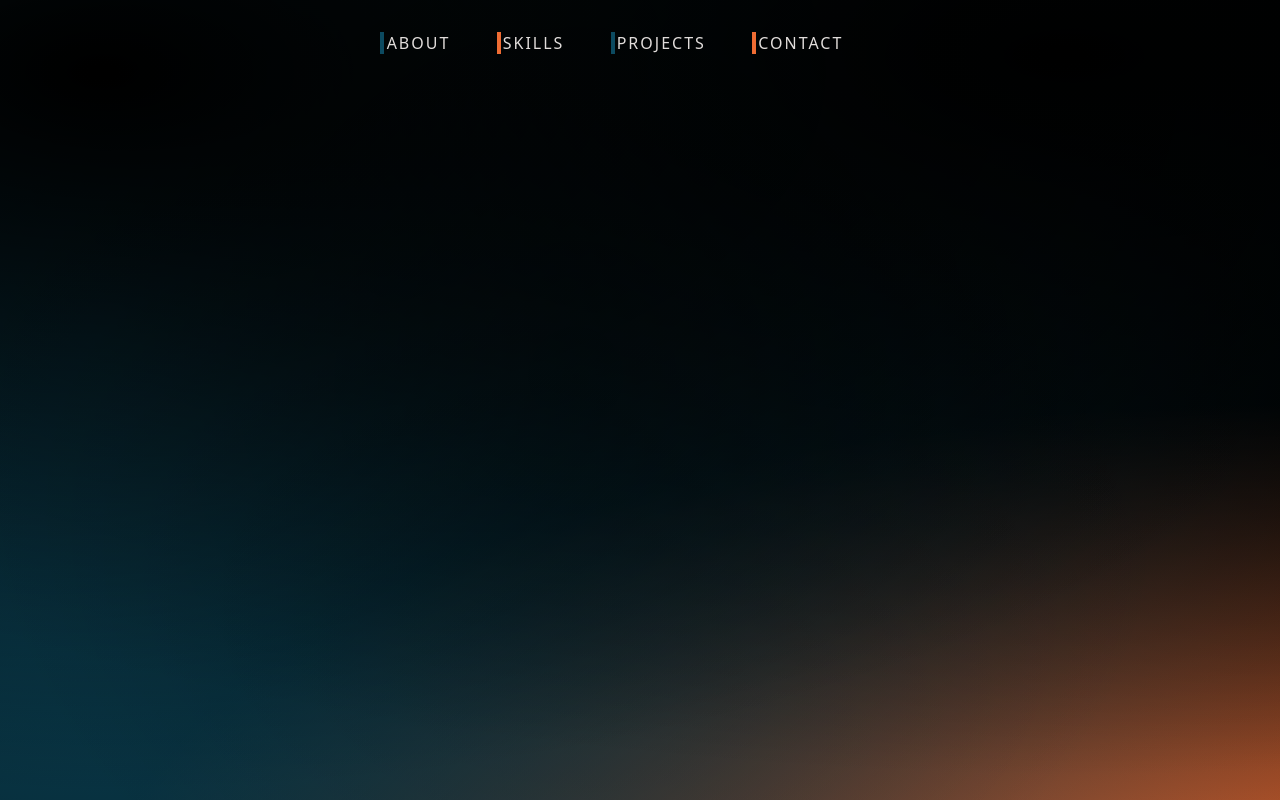
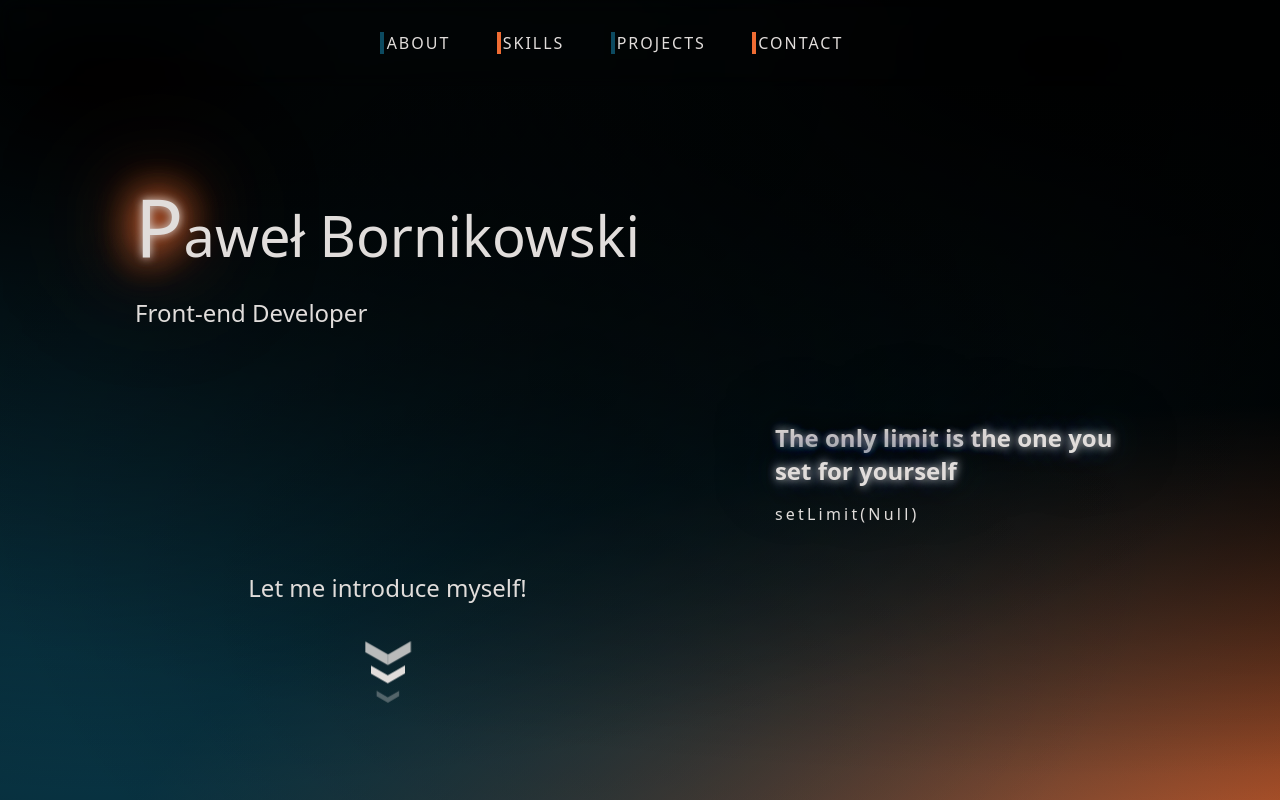
Before and after one commit to AoiTechDev/portffolio, a Next.js app: page / in a window 1280 px wide. Built offline with nearby package versions, Linux system fonts and the light colour scheme.

Commit message:
Style welcome page and add animations

```diff
--- a/app/page.jsx
+++ b/app/page.jsx
@@ -3,13 +3,14 @@ import Contact from "@components/Contact";
 import Footer from "@components/Footer";
 import Projects from "@components/Projects";
 import Skills from "@components/Skills";
+import Header from "@components/introduce/Header";
 import React from "react";
 
 const Home = () => {
   return (
     <>
       <main>
-
+        <Header/>
       </main>
       <About/>
       {/* <section className="skills"></section>
--- /dev/null
+++ b/components/introduce/Header.jsx
@@ -0,0 +1,33 @@
+import React from "react";
+import Image from "next/image";
+import myphoto from "../../assets/images/myphoto.png";
+import "animate.css";
+
+const Header = () => {
+  return (
+    <div className="header">
+      <div className="main-left-container">
+        <div className="my-name">
+          <h1>
+            <span>Paweł</span> <span>Bornikowski</span>
+          </h1>
+          <h3>Front-end Developer</h3>
+        </div>
+        <div className="introducer">
+          <h2>Let me introduce myself!</h2>
+          <div className="arrow-container">
+            <span className="arrow a1"></span>
+            <span className="arrow a2"></span>
+            <span className="arrow a3"></span>
+          </div>
+        </div>
+      </div>
+
+      <div className="motiv-text ">
+        <h3>The only limit is the one you set for yourself</h3>
+        <span>setLimit(Null)</span>
+      </div>
+    </div>
+  );
+};
+export default Header;
--- a/styles/_burger-menu.sass
+++ b/styles/_burger-menu.sass
@@ -1,8 +1,7 @@
 @import 'mixin'
 @import 'variables'
 @import 'navbar'
-@mixin rotate($deg)
-    @include transform(rotate(#{$deg}deg))
+
 
 #burger-menu-open
     visibility: hidden
--- /dev/null
+++ b/styles/_keyframes.sass
@@ -0,0 +1,44 @@
+@keyframes fadeInLeft
+    from
+        opacity: 0
+        transform: translate3d(-100%,0,0)
+    to
+        opacity: 1
+        transform: translate3d(0,0,0)
+
+@keyframes fadeInDown
+    from
+        opacity: 0
+        transform: translate3d(0,-100%,0)
+    to
+        opacity: 1
+        transform: translate3d(0,0,0)
+
+@keyframes typing
+    from
+        width: 0
+    to
+        width: 100%
+
+@keyframes neon
+    from
+        text-shadow: 0 0 10px #{$grey},0 0 35px #{$blue},0 0 40px #{$blue},0 0 50px #{$blue},0 0 80px #{$blue}, 0 0 150px #{$blue}, 0 0 180px #{$blue}
+    to
+        text-shadow: 0 0 10px #{$grey},0 0 20px #{$grey},0 0 80px #{$blue},0 0 100px #{$blue},0 0 150px #{$blue}
+
+$base: 0.6rem
+@keyframes move
+    25%
+        opacity: 1
+
+    33.3%
+        opacity: 1
+        transform: translateY($base * 3.8)
+
+    66.6%
+        opacity: 1
+        transform: translateY($base * 5.2)
+
+    100%
+        opacity: 0
+        transform: translateY($base * 8) scale(0.5)
--- a/styles/_mixin.sass
+++ b/styles/_mixin.sass
@@ -9,6 +9,9 @@
     -moz-transition: $transition
     -ms-transition: $transition
     transition: $transition
+
+@mixin rotate($deg)
+    @include transform(rotate(#{$deg}deg))
 
 @mixin flexbox($align-items, $justify-content)
     display: flex
@@ -56,6 +59,7 @@
                 width: 100%
                 filter: drop-shadow(0 0 10px var(--clr))
 
+
 @mixin gradient($direction, $list)
     background-image: -webkit-linear-gradient($direction, $list)
     background-imgae: -o-linear-gradient($direction, $list)
--- a/styles/_navbar.sass
+++ b/styles/_navbar.sass
@@ -7,11 +7,15 @@
 nav
     padding: 1rem
     @include flexbox(center,center)
+    backdrop-filter: blur(10px)
+
     @media screen and (max-width: #{$medium})
         .nav-list
             display: none
             background-color: blue
+
         @include flexbox(center, end)
+
     .nav-list
         color: white
 
--- a/styles/styles.sass
+++ b/styles/styles.sass
@@ -2,20 +2,19 @@
 @use 'navbar'
 @import 'variables'
 @import 'mixin'
-
+@import 'keyframes'
 *
     margin: 0
     padding: 0
     box-sizing: border-box
     font-family: system-ui, -apple-system, BlinkMacSystemFont, 'Segoe UI', Roboto, Oxygen, Ubuntu, Cantarell, 'Open Sans', 'Helvetica Neue', sans-serif
 
-
 .app
     @include gradient( 60deg, #{$gradientListMain})
     background-size: 100% 100%
     background-position: 0px 0px,0px 0px,0px 0px,0px 0px,0px 0px
     background-image: #{$layer1}, #{$layer2}, #{$layer3}, #{$layer4}, #{$layer5}
-    //animation: ga 20s ease infinite
+
     height: 100vh
     scroll-snap-type: y proximity
     overflow: auto
@@ -23,16 +22,9 @@
     section, main, footer
         scroll-snap-align: end
 
-@keyframes ga
-    from
-        background-position: 0% 50%
-    50%
-        background-position: 100% 50%
-    to
-        background-position: 0% 50%
-
 main
     height: 100vh
+
 #projects
     height: 100vh
     background-color: #{$orange}
@@ -42,3 +34,108 @@ main
 footer
     height: 15vh
     background-color: yellow
+
+.header
+    color: #{$grey}
+    @include flexbox(center,space-evenly)
+    height: 100%
+
+    @media screen and (max-width: #{$medium})
+        flex-direction: column
+    .my-name
+        //background-color: red
+        height: 400px
+        @include flexbox(left,top)
+        flex-direction: column
+
+        gap: 1rem
+        h1
+            font-size: 7vmin
+            font-weight: 400
+            animation: fadeInLeft 1s
+            &:nth-child(1)::first-letter
+                font-size: 10vmin
+                text-shadow: 0 0 10px #{$grey},0 0 35px #{$orange},0 0 40px #{$orange},0 0 50px #{$orange},0 0 80px #{$orange}, 0 0 150px #{$orange}
+        h3
+
+            animation: fadeInLeft 1s
+            animation-fill-mode: backwards
+            animation-delay: 1s
+            font-weight: 400
+            font-size: 3vmin
+    .introducer
+        width: 100%
+        @include flexbox(center,center)
+        h2
+            font-weight: 400
+    .motiv-text
+        @include flexbox(center, end)
+        flex-direction: column
+        gap: 1rem
+        height: 250px
+        width: 370px
+        h3
+            font-size: 3vmin
+            text-shadow: 0 0 10px #{$grey},0 0 35px #{$blue},0 0 40px #{$blue},0 0 50px #{$blue},0 0 80px #{$blue}, 0 0 150px #{$blue}
+            //text-shadow: 0 0 10px #fff,0 0 20px #fff,0 0 80px #228DFF,0 0 100px #228DFF,0 0 150px #228DFF
+            animation: fadeInDown 1s
+
+        span
+            width: 100%
+            font-size: 2vmin
+            overflow: hidden
+            letter-spacing: 0.2rem
+            white-space: nowrap
+            animation: typing 2s
+.main-left-container
+    @include flexbox(center, space-evenly)
+    flex-direction: column
+.introducer
+    @include flexbox(center,center)
+    flex-direction: column
+    gap: 25px
+    h2
+        animation: fadeInLeft 1s
+        animation-fill-mode: backwards
+        animation-delay: 1.5s
+
+.arrow-container
+    @include flexbox(center,center)
+    position: relative
+    gap: 5px
+    animation: fadeInLeft 1s
+    animation-fill-mode: backwards
+    animation-delay: 2s
+.arrow
+    $base: 0.6rem
+    position: absolute
+    width: calc(#{$base} * 3.5)
+    height: calc(#{$base} * 0.8)
+    transform: scale(2)
+    opacity: 0
+    animation: move 3s ease-out infinite
+
+    &:first-child
+        animation: move 3s ease-out 1s infinite
+    &:nth-child(2)
+        animation: move 3s ease-out 2s infinite
+
+    &::before
+        content: ""
+        position: absolute
+        background-color: #{$grey}
+        top: 0
+        height: 100%
+        width: 50%
+        left: 0
+        transform: skewY(30deg)
+    &::after
+        content: ""
+        position: absolute
+        background-color: #{$grey}
+        top: 0
+        height: 100%
+        width: 50%
+        right: 0
+        width: 50%
+        transform: skewY(-30deg)
```
Also changed, not shown: assets/images/myphoto.png (added).
